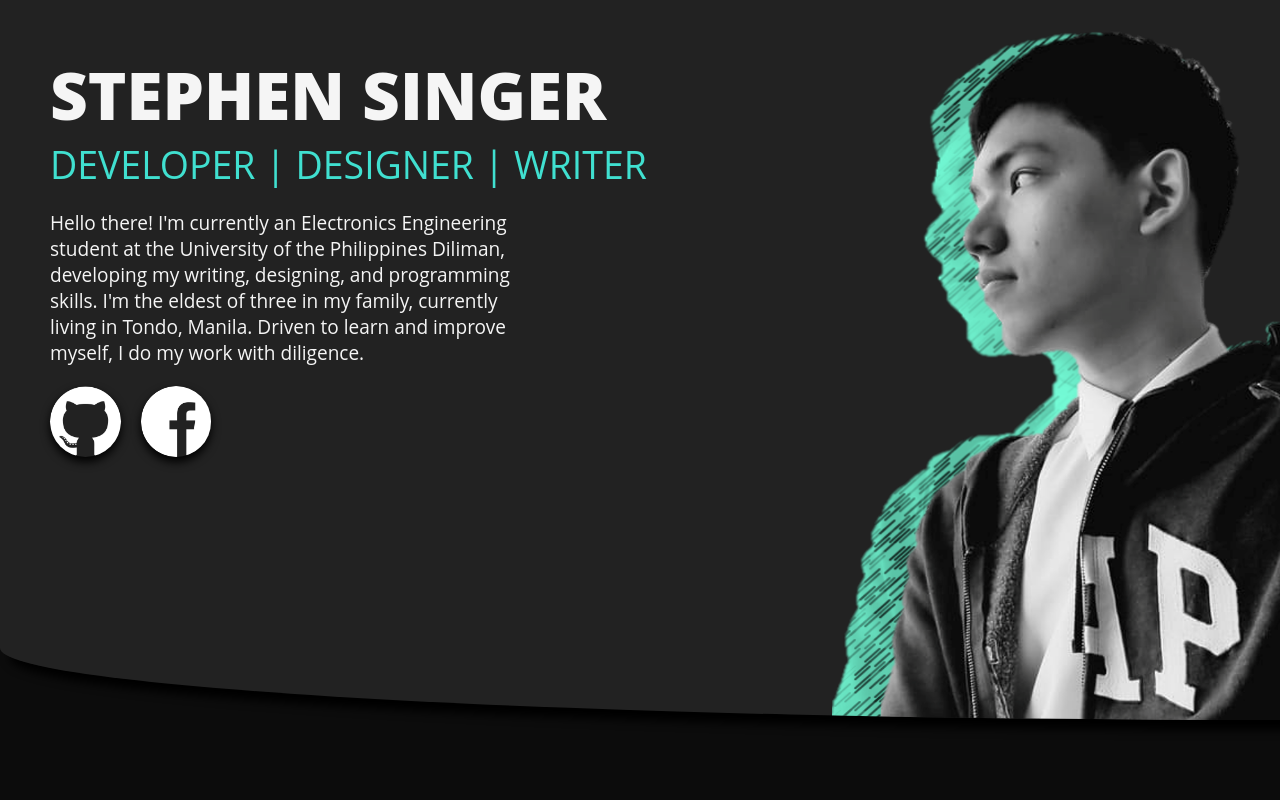
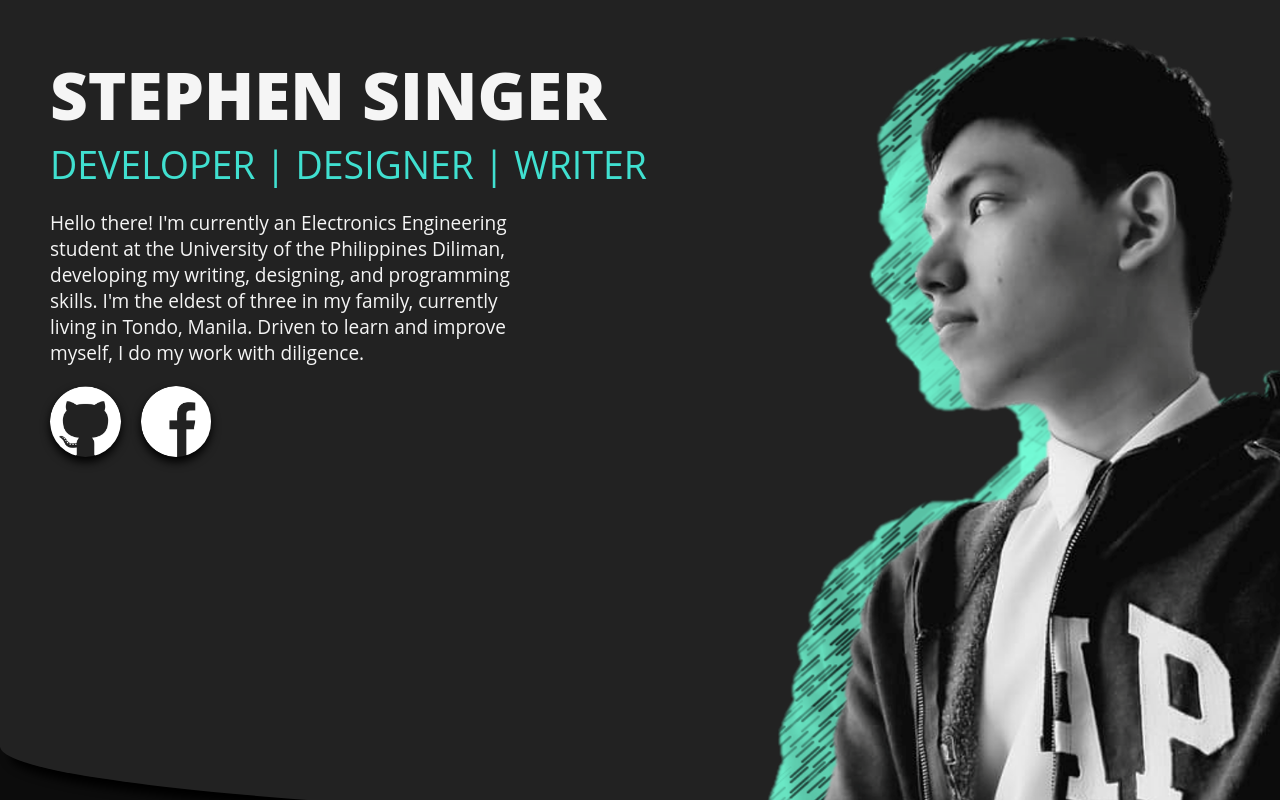
Before and after one commit to Ayumu098/online-portfolio, a React (Create React App) app: page / in a window 1280 px wide. Shown: the top 800 px of the page. Built offline with nearby package versions, Linux system fonts and the light colour scheme.

Commit message:
FIx header personal picture sizing

```diff
--- a/src/Header/Header.css
+++ b/src/Header/Header.css
@@ -20,9 +20,7 @@
 
 .PersonalPicture {
     width: 35%;
-    height: 100%;
-
-    flex: 1 1;
+    flex: 1 1 auto;
 }
 
 .Name{
```
